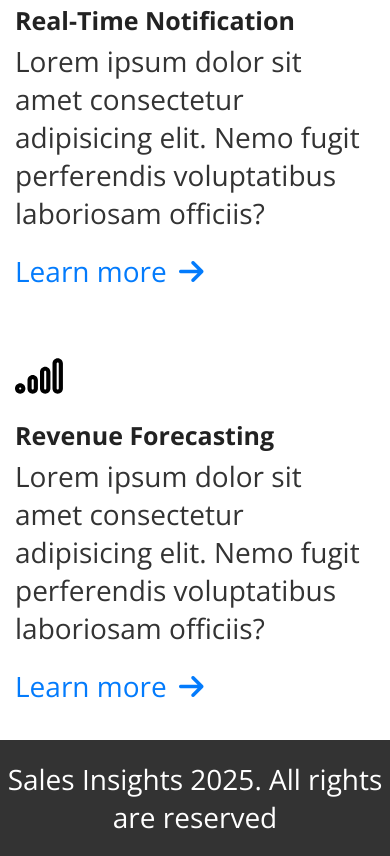
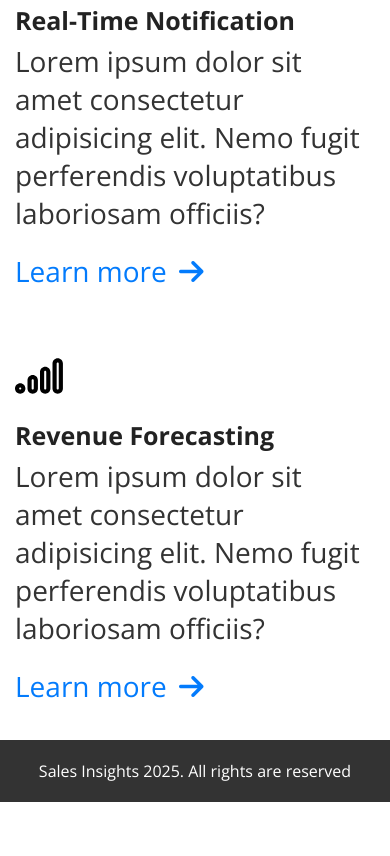
Before and after one commit to kunaljaiswal262358/sales-data-analysis-landing-page, a plain HTML site: page index.html in a window 390 px wide. Shown: the part 2827-3683 px from the top of the page. After the commit the page ends 3629 px from the top, so only its background shows below. Drawn offline with nearby package versions, Linux system fonts and the light colour scheme.

Commit message:
reduce footer font size for mobile view

```diff
--- a/css/styles.css
+++ b/css/styles.css
@@ -218,6 +218,12 @@ h3 {
     margin-top: 2rem;
 }
 
+@media screen and (max-width: 768px) {
+    footer {
+        font-size: 1.6rem;
+    }
+}
+
 /* hero */
 
 .hero {
```
